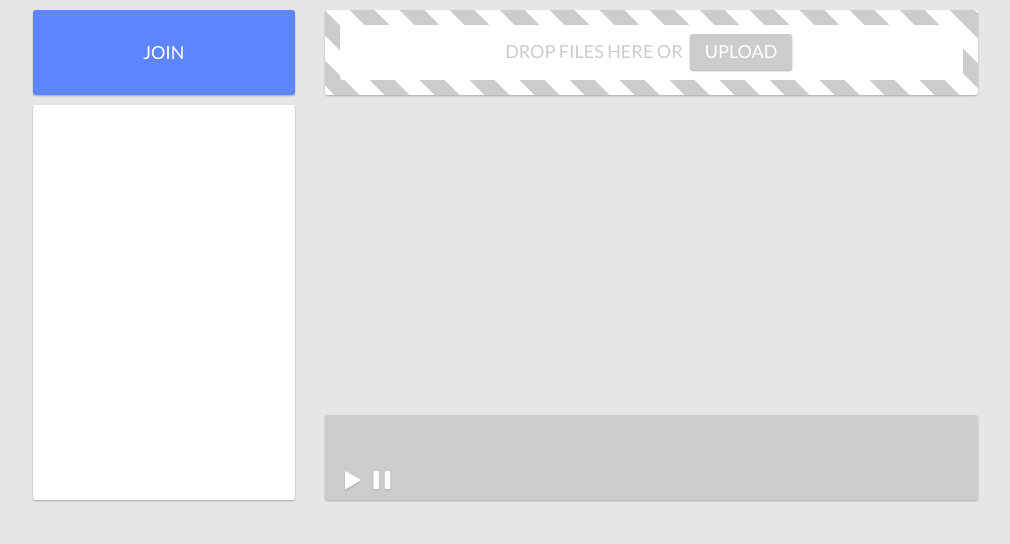
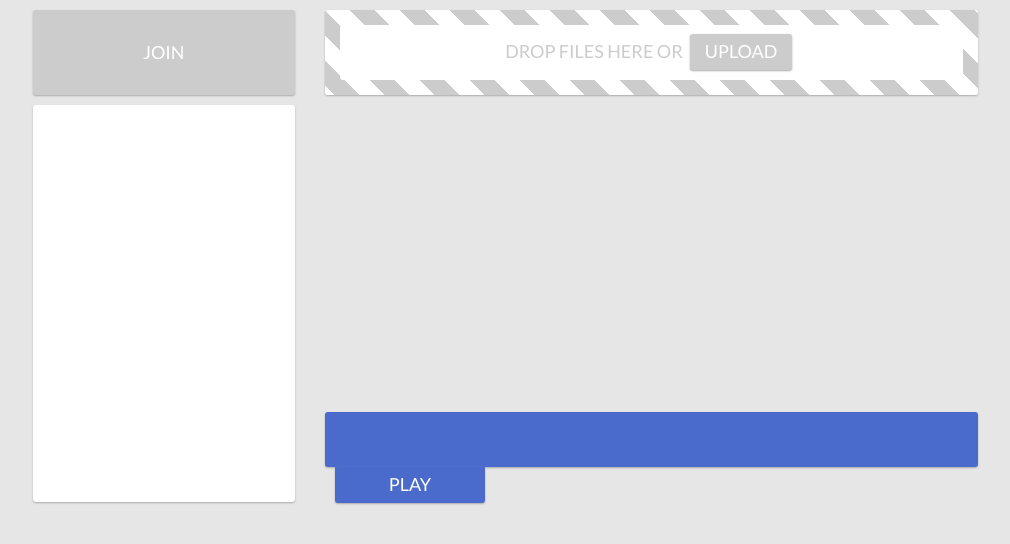
Before and after one commit to lstarrett/jukebox, a PHP site: page / in a window 1280 px wide. Shown: the top 544 px of the page, without its empty margins (135-1145 px from the left). Run offline with PHP 8.4, Linux system fonts and the light colour scheme.

Commit message:
implemented play/pause and tightened up a lot of things. This is near the final version.

```diff
--- a/static/css/juke-style.css
+++ b/static/css/juke-style.css
@@ -7,6 +7,10 @@
 .juke-heightframe {
 	position: relative;
 	height: 500px;
+}
+.juke-heightframe-right {
+	position: relative;
+	height: 457px;
 }
 
 /* GENERIC CARD STYLE */
@@ -32,7 +36,7 @@
 .userlist {
 	list-style-type: none;
 	padding: 1rem;
-	height: 395px;
+	height: 397px;
 }
 
 .userlist-user {
@@ -58,12 +62,20 @@
 	transition: 0.25s;
 }
 .participate {
-	background: #5C85FF;
+	background: #4A6ACC;
 }
 .participate:hover,
 .participate:focus,
 .participate:active {
-	background: #4A6ACC;
+	background: #5C85FF;
+}
+.participate-disabled {
+	background: #CCCCCC;
+}
+.participate-disabled:hover,
+.participate-disabled:focus,
+.participate-disabled:active {
+	cursor: default;
 }
 .take-control {
 	background: #C13333;
@@ -116,15 +128,14 @@
 	width: 50px;
 	text-align: center;
 	line-height: 40px;
-	color: #B20000;
-	box-shadow: 0 1px 2px #B20000;
-	background: #CCCCCC;
+	color: #FFFFFF;
+	box-shadow: 0 1px 2px #aaa;
+	background: #C13333;
 }
 .song-remove-btn:hover,
 .song-remove-btn:focus,
 .song-remove-btn:active {
 	cursor: pointer;
-	color: #FFFFFF;
 	background: #B20000;
 	-webkit-transition: 0.25s;
 	transition: 0.25s;
@@ -176,23 +187,70 @@
 
 /* MUSIC CONTROLS STYLES */
 .music-control-panel {
+	margin: 0;
 	width: 100%;
-	height: 85px;
+	height: 55px;
 	position: absolute;
 	bottom: 0;
 	z-index: -1;
-	padding: 50px 20px 0;
-	//border: 1px solid #5C85FF;
-	//background: #5C85FF;
-	background: #CCCCCC;
+	background: #4A6ACC;
+	-webkit-transition: 0.25s linear;
+	transition: 0.25s linear;
+}
+.music-control-panel-playing {
+	background: #C13333;
+	-webkit-transition: 0.25s linear;
+	transition: 0.25s linear;
 }
 
 .music-control-panel > span {
 	display: inline-block;
-	width: 25px;
+}
+
+.play-btn {
+	border-radius: 0 0 3px 3px;
+	padding: 0 15px 0 15px;
+	margin-top: 0;
+	margin-left: 10px;
+	height: 36px;
+	width: 150px;
+	text-align: center;
+	line-height: 36px;
 	color: #FFFFFF;
-	text-shadow: 0 1px 2px #aaa;
 }
+.playing {
+	background: #C13333;
+	cursor: default;
+}
+.paused {
+	background: #4A6ACC;
+	cursor: default;
+}
+.playing-control {
+	background: #C13333;
+	-webkit-transition: 0.25s linear;
+	transition: 0.25s linear;
+}
+.playing-control:hover,
+.playing-control:focus,
+.playing-control:active {
+	cursor: pointer;
+	-webkit-transition: 0.25s linear;
+	transition: 0.25s linear;
+}
+.paused-control {
+	background: #4A6ACC;
+	-webkit-transition: 0.25s linear;
+	transition: 0.25s linear;
+}
+.paused-control:hover,
+.paused-control:focus,
+.paused-control:active {
+	cursor: pointer;
+	-webkit-transition: 0.25s linear;
+	transition: 0.25s linear;
+}
+
 
 /* FORM CONTROL OVERRIDES */
 .form-group {
--- a/static/index.html
+++ b/static/index.html
@@ -17,13 +17,13 @@
 			<div class="row">
 				<div class="col-md-3 col-md-offset-1">
 					<div class="juke-heightframe">
-					<div id="participate" class="card userlist-btn participate">JOIN</div>
+					<div id="participate" class="card userlist-btn participate-disabled">JOIN</div>
 					<ul id="userlist" class="card userlist">
 					</ul>
 				</div>
 				</div>
 				<div class="col-md-7">
-					<div class="juke-heightframe">
+					<div class="juke-heightframe-right">
 					<div class="card upload-panel" id="drop">
 						<div class="card upload-text">
 							<table align="center">
@@ -47,11 +47,9 @@
 					</ul>
 					<ul id="sortable" class="song-list"></ul>
 
-					<div class="card music-control-panel">
-						<span class="fui-play"></span>
-						<span class="fui-pause"></span>
-					</div>
+					<div class="card music-control-panel" id="musicpanel"></div>
 				</div>
+				<div class="card play-btn paused" id="playpause">PLAY</div>
 				</div>
 			</div>
 		</div>
```
Also changed, not shown: static/js/jukebox.js (+62 -22 lines), 1 other file.
